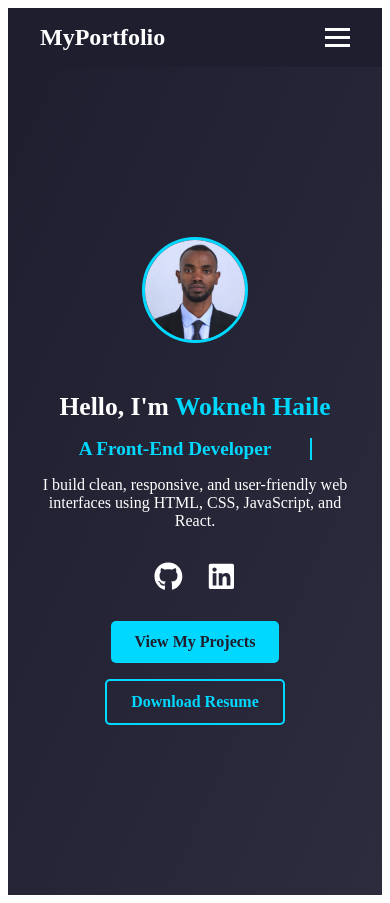
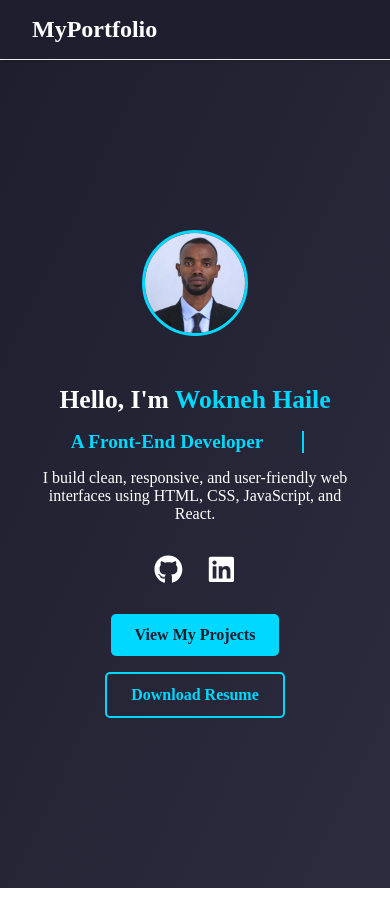
Before and after one commit to worknehhaile/portfolio, a React (Vite) app: page / in a window 390 px wide. Built offline with nearby package versions, Linux system fonts and the light colour scheme.

Commit message:
mobile view

```diff
--- a/src/components/NavBar.module.css
+++ b/src/components/NavBar.module.css
@@ -1,12 +1,21 @@
+body {
+  padding-top: 60px; /* Match the navbar height (adjust if needed) */
+  width: 100%;
+  margin: 0;
+}
 .navbar {
+  position: fixed; /* Makes the navbar stay at the top */
+  top: 0;
+  left: 0;
+  width: 100%;
   display: flex;
   justify-content: space-between;
   align-items: center;
   background-color: #1e1e2f;
   padding: 1rem 2rem;
   color: white;
-  position: relative;
-  z-index: 10;
+  z-index: 1000; /* Ensures it's above other content */
+  box-shadow: 0 2px 4px rgba(0, 0, 0, 0.1); /* Optional: adds subtle shadow */
 }
 
 .logo {
@@ -18,7 +27,8 @@
 .navLinks {
   list-style: none;
   display: flex;
-  gap: 1.5rem;
+  gap: 1rem;
+  margin-right: 70px;
 }
 
 .navLinks li a {
```
